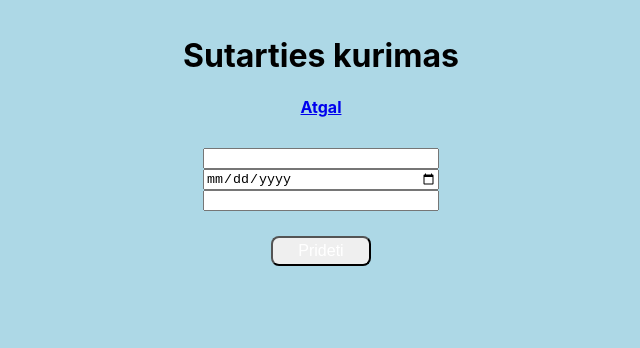
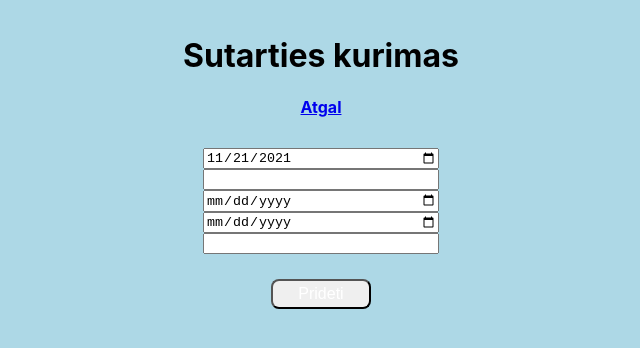
Before and after one commit to TomasSinkevicius/Isskirstytos-duomenu-bazes, a React (Create React App) app: page /Create in a window 1280 px wide. Shown: the top 348 px of the page, without its empty margins (319-959 px from the left). Built offline with nearby package versions, Linux system fonts and the light colour scheme.

Commit message:
Fixing add

```diff
--- a/src/Components/Sutartis/Create.js
+++ b/src/Components/Sutartis/Create.js
@@ -7,8 +7,10 @@ import { Button } from "../StyleFiles/Button.style";
 
 export default function Create() {
   const [sutartiesDetails, setSutartiesDetails] = useState({
+    data: "",
     kaina: "",
     nuomos_pabaiga: "",
+    nuomos_pradzia: "",
     uzsakovo_id: "",
   });
 
@@ -22,17 +24,37 @@ export default function Create() {
   const create = (e) => {
     e.preventDefault();
 
-    let formData = new FormData();
-    formData.append("kaina", sutartiesDetails.kaina);
-    formData.append("nuomos_pabaiga", sutartiesDetails.nuomos_pabaiga);
-    formData.append("uzsakovo_id", sutartiesDetails.uzsakovo_id);
+    let formData1 = new FormData();
+    formData1.append("kaina", sutartiesDetails.kaina);
+    formData1.append("nuomos_pabaiga", sutartiesDetails.nuomos_pabaiga);
+    formData1.append("uzsakovo_id", sutartiesDetails.uzsakovo_id);
 
-    const ref = firebase.db1.database().ref("DB_1/Sutartis");
+    let formData2 = new FormData();
+    formData2.append("data", sutartiesDetails.data);
+    formData2.append("kaina", sutartiesDetails.kaina);
+    formData2.append("nuomos_pabaiga", sutartiesDetails.nuomos_pabaiga);
+    formData2.append("nuomos_pradzia", sutartiesDetails.nuomos_pradzia);
 
-    console.log(sutartiesDetails);
+    if (sutartiesDetails.kaina < 500) {
+      const ref1 = firebase.db1.database().ref("DB_1/Sutartis");
+      const ref2 = firebase.db1.database().ref("DB_2/Sutartis");
+      // ref1.push(formData1);
+      // ref2.push(formData2);
+      console.log(sutartiesDetails);
+    } else {
+      const ref1 = firebase.db2.database().ref("DB_3/Sutartis");
+      const ref2 = firebase.db2.database().ref("DB_4/Sutartis");
+      // ref1.push(formData1);
+      // ref2.push(formData2);
+      console.log(sutartiesDetails);
+    }
+  };
 
-    ref.push(sutartiesDetails);
-  };
+  let today = new Date();
+  let [date, setDate] = useState(
+    today.getFullYear()+'-'+(today.getMonth()+1)+'-'+today.getDate()
+  );
+
   return (
     <AppContainer>
       <Row>
@@ -49,8 +71,20 @@ export default function Create() {
           <Form>
             <GridDiv>
               <input
+                type="date"
+                name="data"
+                onChange={handleOnChange}
+                value = {date}
+              ></input>
+              <input
                 type="number"
                 name="kaina"
+                onChange={handleOnChange}
+                initialvalue=""
+              ></input>
+              <input
+                type="date"
+                name="nuomos_pradzia"
                 onChange={handleOnChange}
                 initialvalue=""
               ></input>
```
